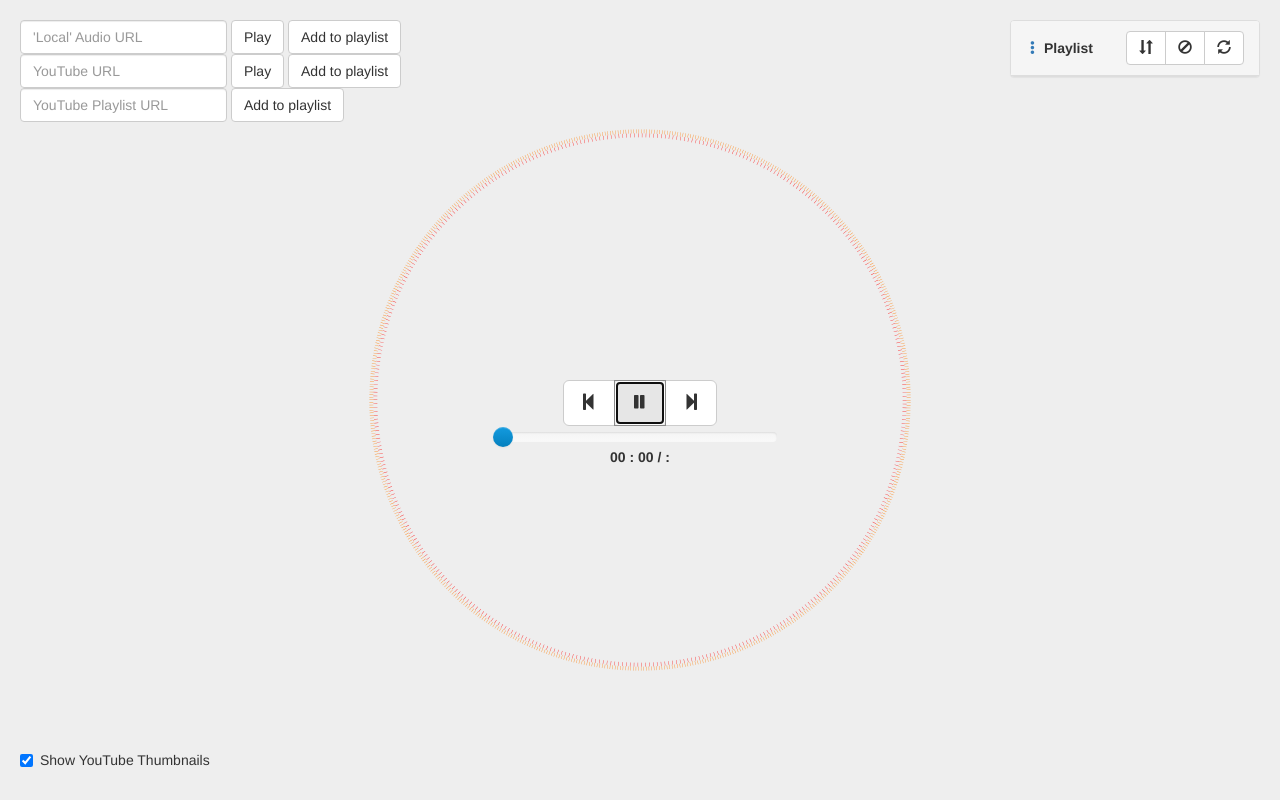
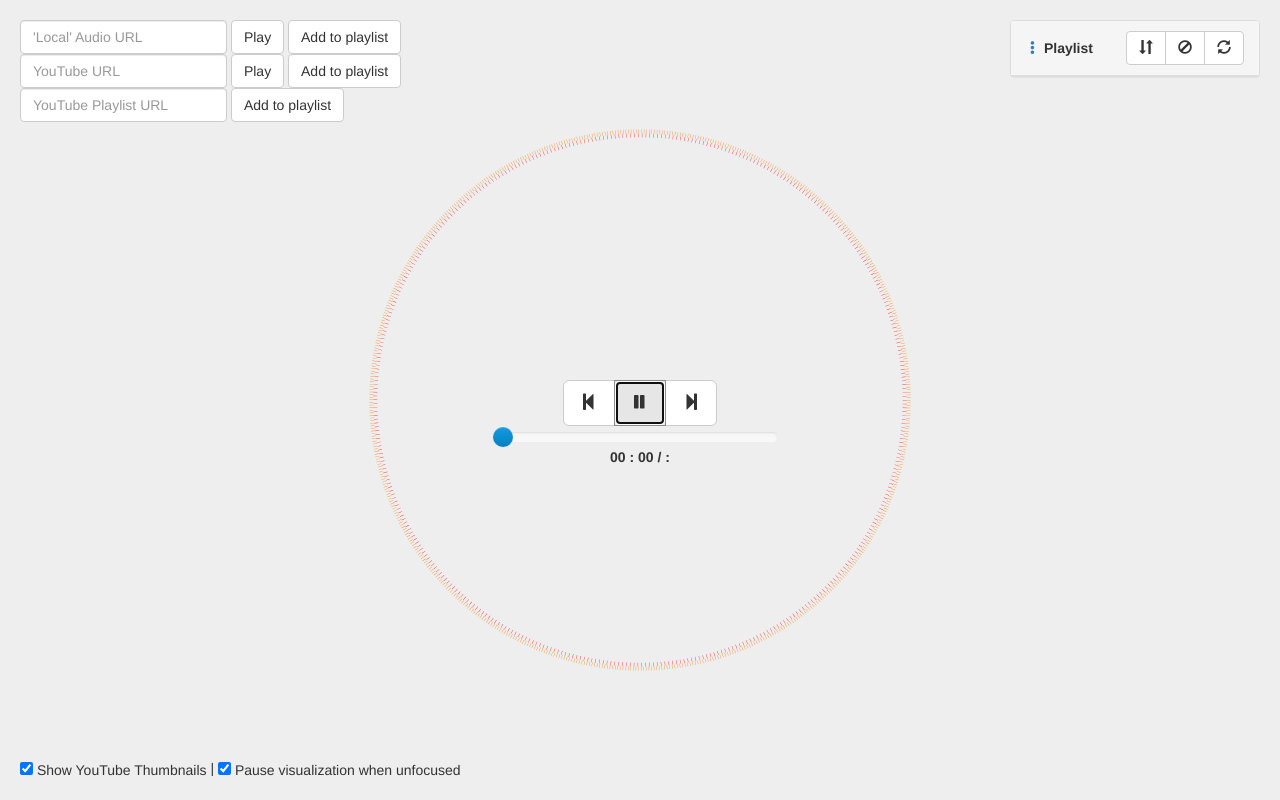
Before and after one commit to adikus/web_audio_player, a website: page public/index.html in a window 1280 px wide. Both pictures are taken after a click on the button 639 px from the left and 403 px from the top of the page. Drawn offline with nearby package versions, Linux system fonts and the light colour scheme.

Commit message:
Pause on unfocus

```diff
--- a/public/index.html
+++ b/public/index.html
@@ -24,10 +24,13 @@
 <body>
     <audio></audio>
     <div class="container-fluid" ng-app="audioVisual" ng-controller="frequencyBars">
+        <!-- Canvases -->
         <div class="canvas-container">
             <canvas id="background"></canvas>
             <canvas id="foreground"></canvas>
         </div>
+
+        <!-- UI -->
         <div class="audio-visual-controls text-center" ng-cloak ng-style="controls.containerStyle">
             <div class="btn-group" role="group" ng-style="controls.buttonGroupStyle">
                 <button type="button" class="btn btn-default btn-lg" ng-click="playPrevious()">
@@ -51,6 +54,7 @@
                 </strong>
             </div>
 
+            <!-- Input controls -->
             <div class="inputs text-left">
                 <div class="form-inline">
                     <input class="form-control" type="text" ng-model="url" name="file_url" placeholder="'Local' Audio URL">
@@ -68,14 +72,22 @@
                 </div>
             </div>
 
-            <div class="footer-controls">
+            <!-- Footer controls -->
+            <div class="footer-controls form-inline">
                 <div class="checkbox">
                     <label>
                         <input type="checkbox" ng-model="showBackground" ng-change="toggleBackground()"> Show YouTube Thumbnails
                     </label>
                 </div>
+                |
+                <div class="checkbox">
+                    <label>
+                        <input type="checkbox" ng-model="pauseOnUnfocus" ng-change="togglepauseOnUnfocus()"> Pause visualization when unfocused
+                    </label>
+                </div>
             </div>
 
+            <!-- Playlist -->
             <div class="playlist text-left panel panel-default">
                 <div class="panel-heading">
                     <div class="dropdown">
--- a/public/js/audio.js
+++ b/public/js/audio.js
@@ -191,7 +191,7 @@ Audio.prototype.process = function(currentDelta, force) {
         return;
     }
 
-    if(document.hidden || (this.gui.stopOnLoseFocus && !document.hasFocus())){
+    if(document.hidden || (this.gui.pauseOnUnfocus && !document.hasFocus())){
         return;
     }
 
--- a/public/js/main.js
+++ b/public/js/main.js
@@ -11,6 +11,7 @@ app.controller('frequencyBars', function($scope) {
     $scope.stopAfterCurrent = localStorage.getItem('stopAfterCurrent') == 'true';
     $scope.loopPlaylist = localStorage.getItem('loopPlaylist') == 'true';
     $scope.showBackground = localStorage.getItem('show_background') ? localStorage.getItem('show_background') == 'true' : true;
+    $scope.pauseOnUnfocus = localStorage.getItem('pause_unfocus') ? localStorage.getItem('pause_unfocus') == 'true' : true;
 
     $scope.playPause = function() { audio.playPause() };
 
@@ -262,6 +263,10 @@ app.controller('frequencyBars', function($scope) {
         $event.stopPropagation();
     };
 
+    $scope.togglepauseOnUnfocus = function() {
+        localStorage.setItem('pause_unfocus', $scope.pauseOnUnfocus);
+    };
+
     $scope.playlist = [];
 
     $(function(){
```
